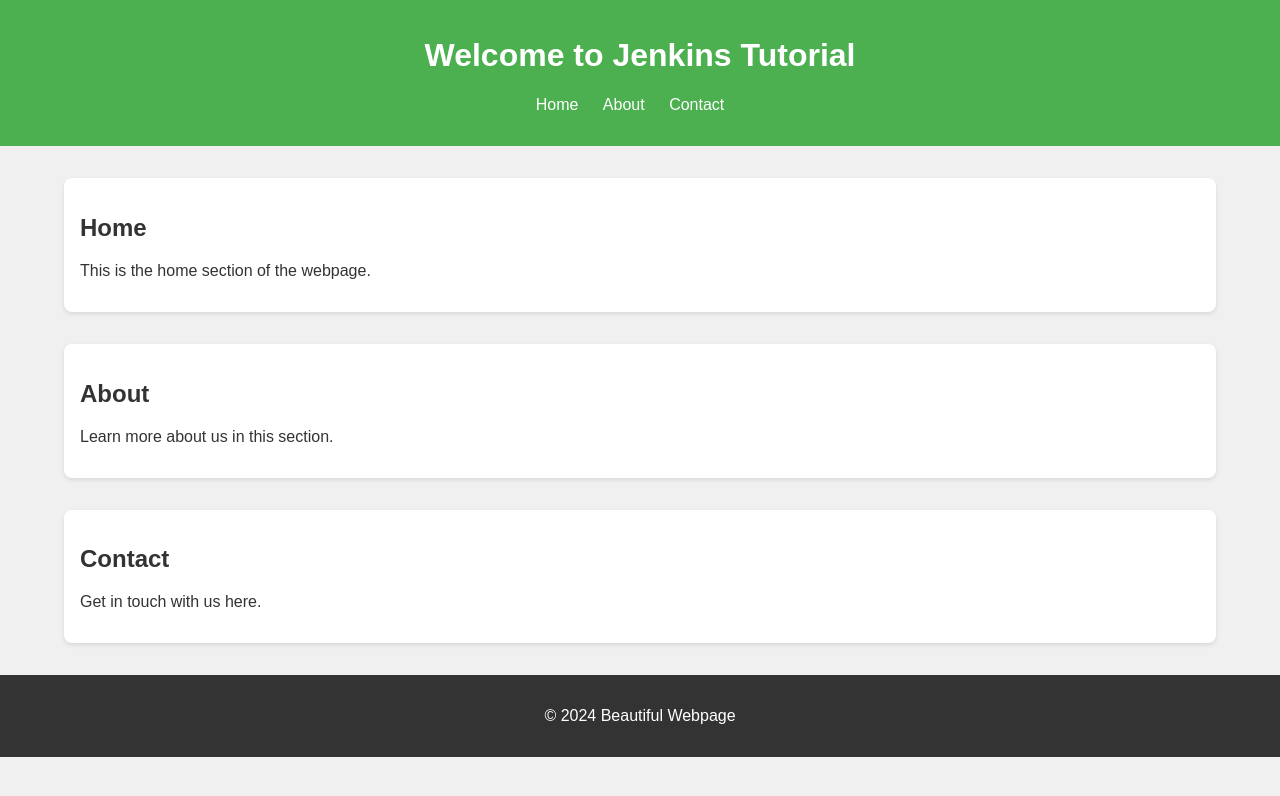
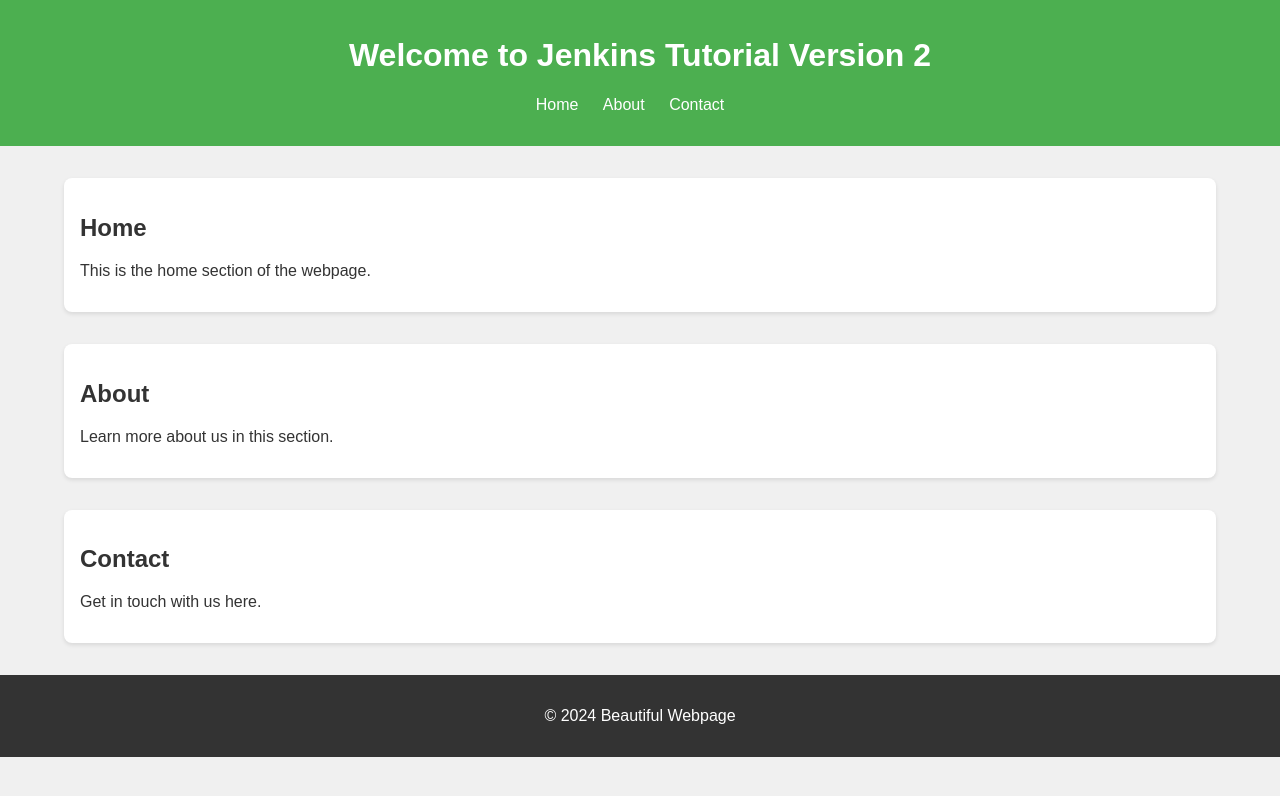
Before and after one commit to Fa21-Bse-055/Jenkins, a plain HTML site: page index.html in a window 1280 px wide. Drawn offline with Linux system fonts and the light colour scheme.

Commit message:
Update index.html

```diff
--- a/index.html
+++ b/index.html
@@ -51,7 +51,7 @@
 </head>
 <body>
     <header>
-        <h1>Welcome to Jenkins Tutorial</h1>
+        <h1>Welcome to Jenkins Tutorial Version 2</h1>
         <nav>
             <ul>
                 <li><a href="#home">Home</a></li>
```
